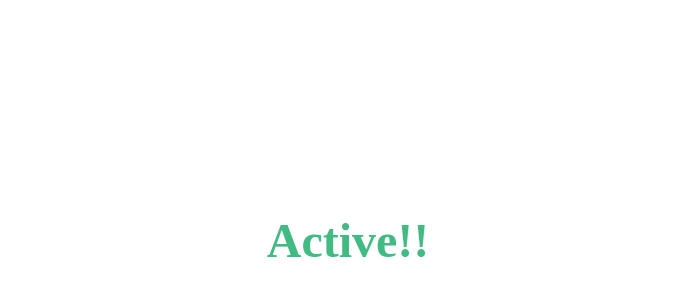
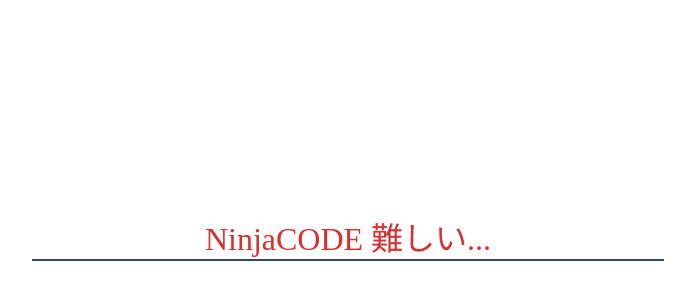
Before and after one commit to Atsu77/ninja_code_vue, a Vue app: page / in a window 1280 px wide. Shown: the part 166-466 px from the top of the page, without its empty margins (292-987 px from the left). Built offline with nearby package versions, Linux system fonts and the light colour scheme.

Commit message:
初級04

```diff
--- a/src/App.vue
+++ b/src/App.vue
@@ -1,6 +1,11 @@
 <template>
   <div id="app">
-    <div v-bind:class="{ active: isActive }">Active!!</div>
+    <div v-if="show">
+      <p class="text text-success">NinjaCODE 楽しい!!</p>
+    </div>
+    <div v-else>
+      <p class="text text-danger">NinjaCODE 難しい...</p>
+    </div>
   </div>
 </template>
 
@@ -8,18 +13,24 @@
 export default {
   name: "App",
   data: () => ({
-    message: "Hello 忍者Code!",
-    isActive: true,
+    show: false,
   }),
 };
 </script>
 
 <style>
-.active {
-  font-size: 3rem;
-  font-weight: bold;
+.text {
+  font-size: 2rem;
+  margin: 30% auto;
   text-align: center;
-  margin: 30% auto;
-  color: #41ba83;
+  border-bottom: 2px solid #35495e;
+  width: 50%;
+}
+.text-success {
+  color: #00b894;
+}
+
+.text-danger {
+  color: #d63031;
 }
 </style>
```
